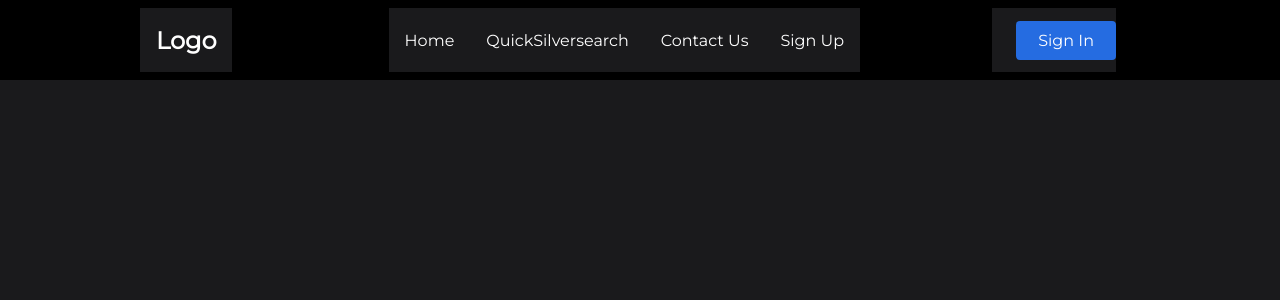
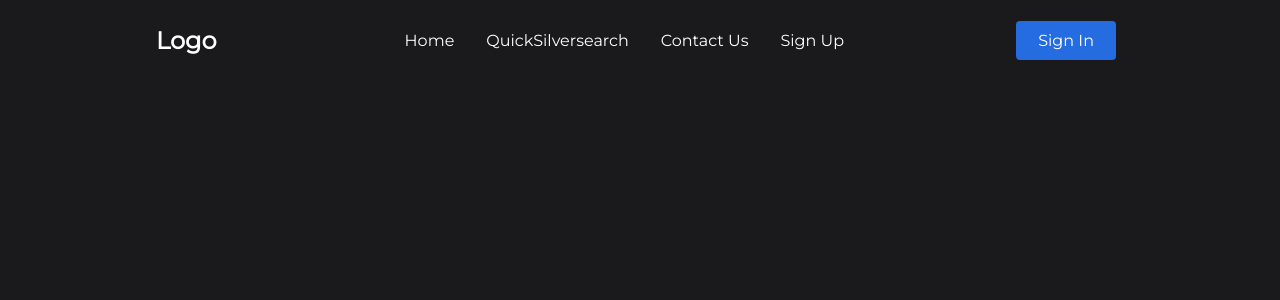
Before and after one commit to markieboy223/QuickSilverCrypto, a React (Create React App) app: page / in a window 1280 px wide. Shown: the top 300 px of the page. Built offline with nearby package versions, Linux system fonts and the light colour scheme.

Commit message:
navbar fix

```diff
--- a/src/components/nav/NavBarElements.js
+++ b/src/components/nav/NavBarElements.js
@@ -3,7 +3,7 @@ import { NavLink as Link } from 'react-router-dom';
 import styled from 'styled-components';
 
 export const Nav = styled.nav`
-  background: #000;
+  background-color: #1a1a1c;
   height: 80px;
   display: flex;
   justify-content: space-between;
```
